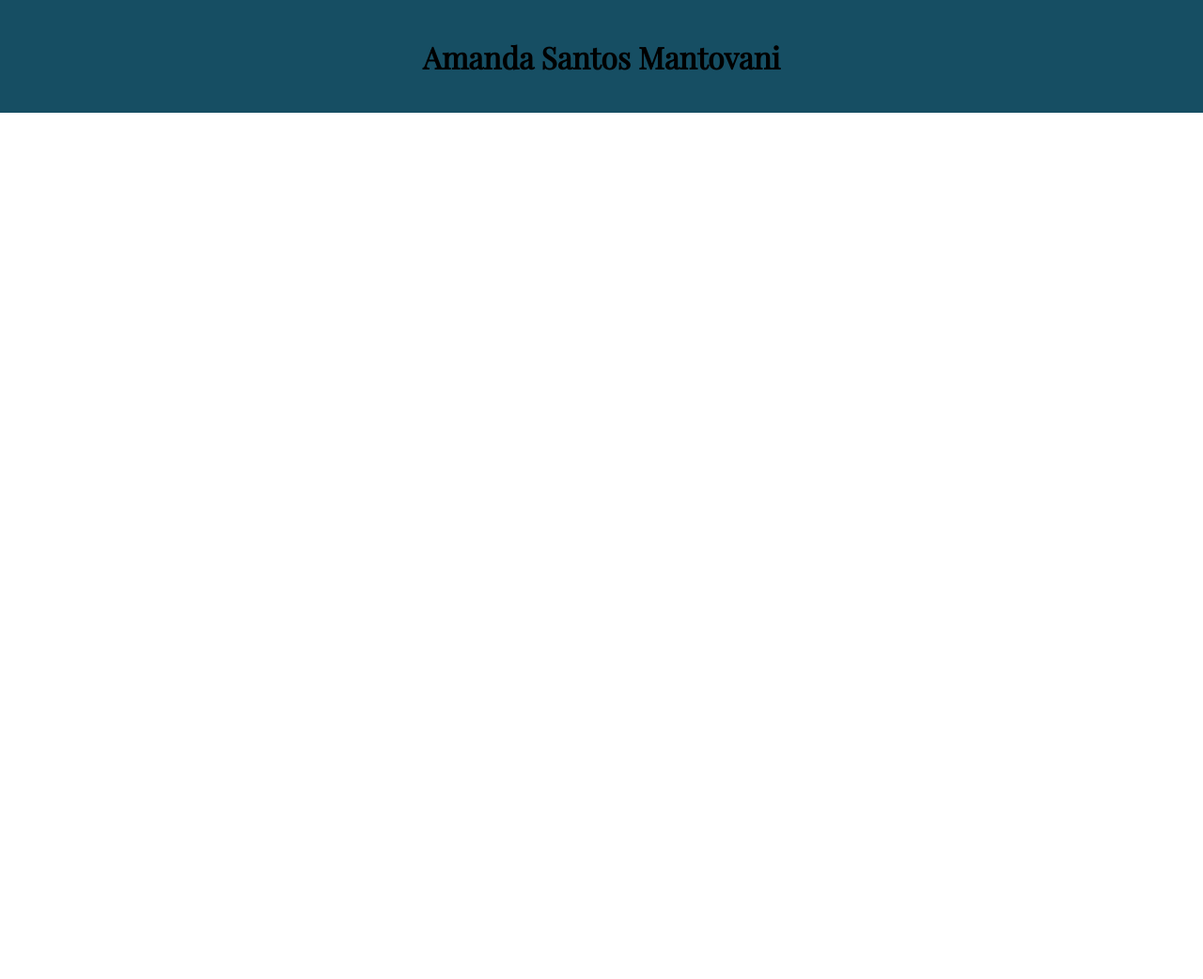
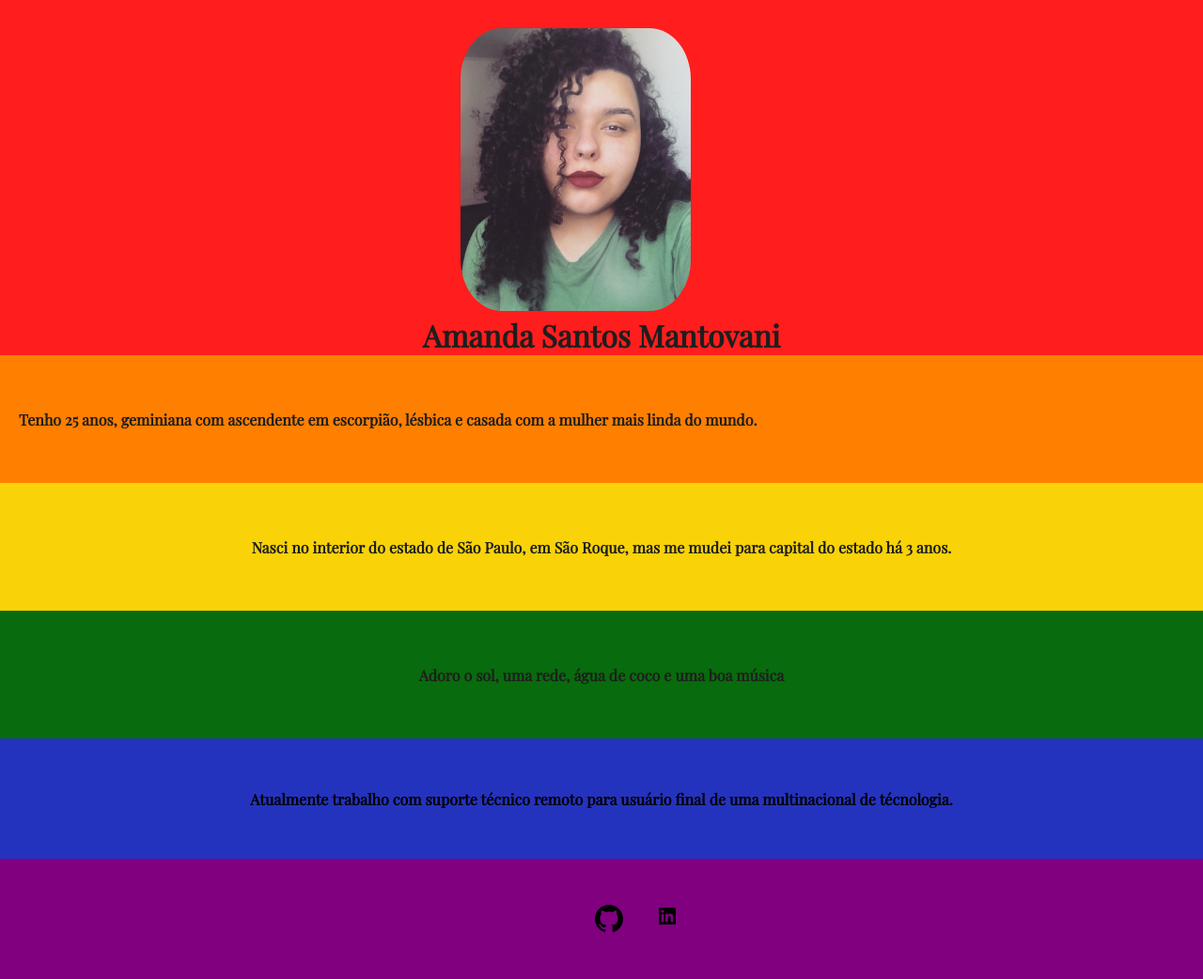
Before and after one commit to amdsantos/fiap-perfil, a plain HTML site: page index.html in a window 1280 px wide. Shown: the whole page at 94% size. Before the commit the page ends 800 px from the top, so only its background shows below. Drawn offline with nearby package versions, Linux system fonts and the light colour scheme.

Commit message:
Criada página de perfil

```diff
--- a/css/style.css
+++ b/css/style.css
@@ -1,32 +1,123 @@
 @import url('https://fonts.googleapis.com/css2?family=Playfair+Display&display=swap');
 
-*{
+* {
   margin: 0;
   padding: 0;
   box-sizing: border-box;
 }
 
-body{
+body {
   font-family: 'Playfair Display', serif;
 }
 
 ul {
   list-style: none;
+  display: flex;
 }
 
 a {
   text-decoration: none;
-  color: #164E63ff;
-  font-weight: 700;
 }
 
 .header-main {
   width: 100%;
-  height: 80px;
+  height: auto;
+  display: grid;
+  align-items: center;
+  justify-content: center;
+  font-weight: 700;
+  color: #1E1E1E;
+  background-color: #ff0202e3;
+}
+
+.orange {
+  width: 100%;
+  height: 17vh;
   display: flex;
   align-items: center;
   justify-content: center;
-  /* flex-direction: column; */
-  padding: 60px 60px;
-  background-color: #164E63ff;
+  font-weight: 700;
+  color: #1E1E1E;
+  background-color: #ff7f00;
+  justify-content: space-between;
 }
+
+.orange-text {
+  margin: 20px;
+}
+
+.foto-perfil > img {
+  width: 245px;
+  height: 301px;
+  margin-top: 30px;
+  margin-left: 5vh;
+  border-radius: 18%;
+}
+
+.yellow {
+  width: 100%;
+  height: 17vh;
+  display: flex;
+  align-items: center;
+  justify-content: center;
+  font-weight: 700;
+  color: #1E1E1E;
+  background-color: #F9D307;
+}
+
+.yellow-text {
+  margin: 20px;
+}
+
+.green {
+  width: 100%;
+  height: 17vh;
+  display: flex;
+  align-items: center;
+  justify-content: center;
+  font-weight: 700;
+  color: #1E1E1E;
+  background-color: #086b0d;
+}
+
+.green-text {
+  margin: 20px;
+}
+
+.blue {
+  width: 100%;
+  height: 16vh;
+  display: flex;
+  align-items: center;
+  justify-content: center;
+  font-weight: 700;
+  color: #000000;
+  background-color: #0617b6e0;
+}
+
+.blue-text {
+  margin: 20px;
+}
+
+.purple {
+  width: 100%;
+  height: 16vh;
+  display: flex;
+  align-items: center;
+  justify-content: center;
+  font-weight: 700;
+  color: #1E1E1E;
+  background-color: #800080;
+}
+
+.purple-text {
+  margin: 20px;
+}
+
+.purple-images{
+  width: 100px;
+  height: 30px;
+  display: flex;
+  align-items: center;
+  justify-content: space-between;
+}
--- a/index.html
+++ b/index.html
@@ -13,9 +13,45 @@
 
 <body>
   <header class="header-main">
-    <h1 class="header-title">Amanda Santos Mantovani</h1>
+    <div class="foto-perfil">
+    <img src="./images/fotoperfil.jpeg" alt="Foto de Amanda Santos" />
+  </div>
+    <h1>Amanda Santos Mantovani</h1>
   </header>
 
+  <section class="orange">
+    <p class="orange-text">
+      Tenho 25 anos, geminiana com ascendente em escorpião, lésbica e casada com a mulher mais linda do mundo.
+    </p>
+  </section>
+
+  <section class="yellow">
+
+    <p class="yellow-text">
+      Nasci no interior do estado de São Paulo, em São Roque, mas me mudei para capital do estado há 3 anos.
+    </p>
+  </section>
+
+  <section class="green">
+    <p class="green-text">
+      Adoro o sol, uma rede, água de coco e uma boa música
+    </p>
+  </section>
+
+  <section class="blue">
+    <p class="blue-text">
+      Atualmente trabalho com suporte técnico remoto para usuário final de uma multinacional de técnologia.
+    </p>
+  </section>
+
+  <section class="purple">
+    <p class="purple-text">
+      <ul>
+        <li><a href="https://github.com/amdsantos" target="_blank"> <img src="./images/github.svg" class="purple-images"</a></li>
+        <li><a href="https://www.linkedin.com/in/amd-santos/" target="_blanck"> <img src="./images/linkedin.svg" ></a></li>
+      </ul>
+    </p>
+  </section>
 
 </body>
 
```
Also changed, not shown: pages/educacional.html (deleted, +0 -18 lines), pages/pessoal.html (deleted, +0 -27 lines), pages/profissional.html (deleted, +0 -18 lines), images/github.svg (added), images/gmail.svg (deleted), images/instagram.svg (deleted).
